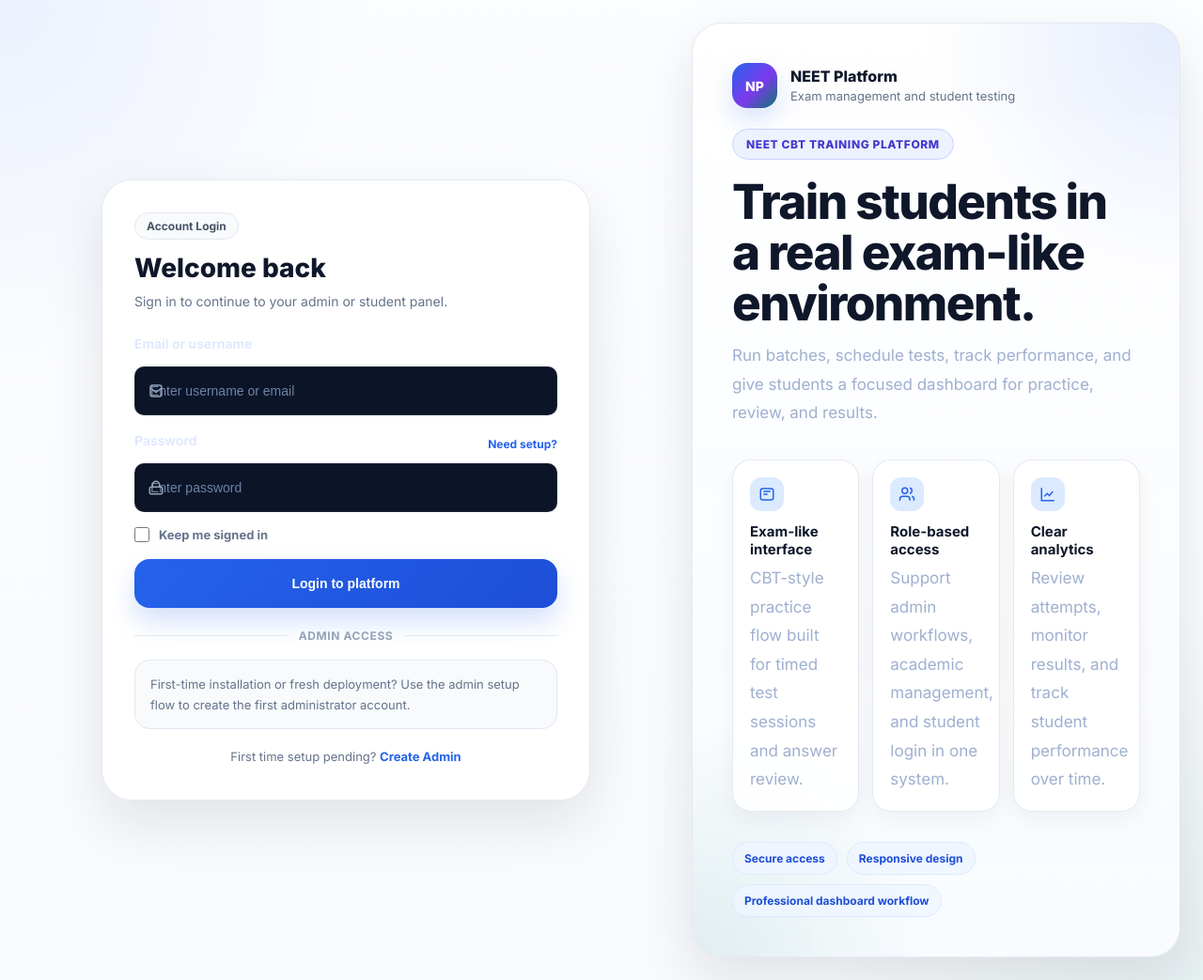
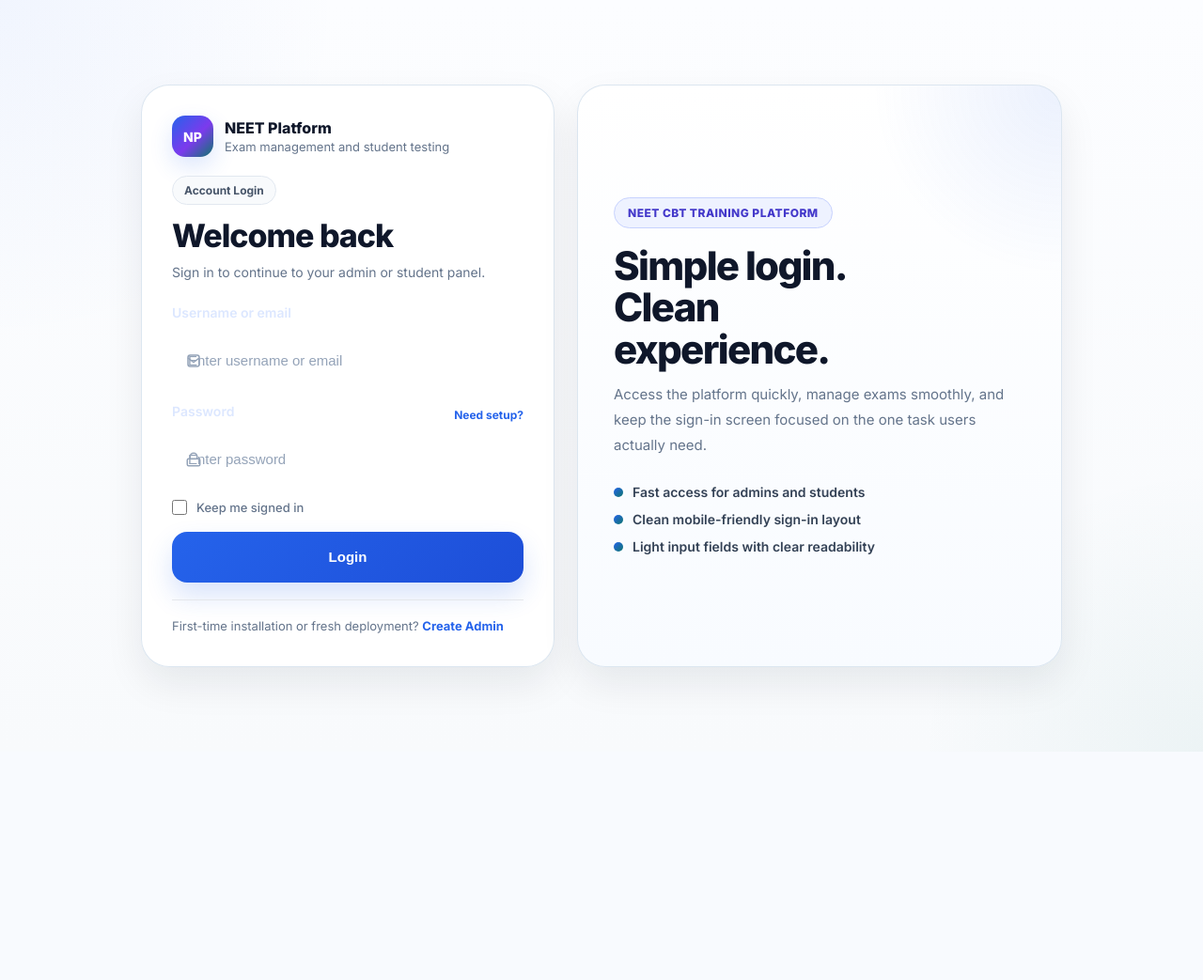
Before and after one commit to mudit0829/neet-platform, a Flask app: template templates/login.html in a window 1280 px wide. Shown: the whole page at 94% size. After the commit the page ends 730 px from the top, so only its background shows below. Run offline with Flask 3, Linux system fonts and the light colour scheme; the template is opened without the code that fills it, so the values that code supplies are empty.

Commit message:
Update login.html

```diff
--- a/templates/login.html
+++ b/templates/login.html
@@ -13,31 +13,35 @@
   <style>
     :root {
       --bg: #f8fafc;
-      --bg-soft: #f1f5f9;
-      --surface: rgba(255, 255, 255, 0.96);
-      --surface-strong: #ffffff;
-      --border: #e2e8f0;
+      --bg-soft: #eef4fb;
+      --surface: #ffffff;
+      --surface-soft: #f8fbff;
+      --border: #dbe5f0;
       --border-strong: #cbd5e1;
 
       --text: #0f172a;
       --text-soft: #334155;
       --text-muted: #64748b;
+      --text-faint: #94a3b8;
 
       --primary: #2563eb;
       --primary-hover: #1d4ed8;
       --primary-soft: #dbeafe;
 
       --success-bg: #ecfdf5;
-      --success-text: #047857;
+      --success-border: #bbf7d0;
+      --success-text: #166534;
+
       --danger-bg: #fef2f2;
-      --danger-text: #b91c1c;
+      --danger-border: #fecaca;
+      --danger-text: #991b1b;
 
-      --shadow-sm: 0 8px 24px rgba(15, 23, 42, 0.05);
-      --shadow-lg: 0 24px 60px rgba(15, 23, 42, 0.10);
+      --shadow-sm: 0 6px 18px rgba(15, 23, 42, 0.05);
+      --shadow-md: 0 18px 40px rgba(15, 23, 42, 0.08);
 
       --radius-md: 16px;
       --radius-lg: 24px;
-      --radius-xl: 32px;
+      --radius-xl: 30px;
     }
 
     * {
@@ -50,8 +54,8 @@
       font-family: 'Inter', sans-serif;
       color: var(--text);
       background:
-        radial-gradient(circle at top left, rgba(37, 99, 235, 0.08), transparent 24%),
-        radial-gradient(circle at bottom right, rgba(15, 118, 110, 0.07), transparent 24%),
+        radial-gradient(circle at top left, rgba(37, 99, 235, 0.05), transparent 24%),
+        radial-gradient(circle at bottom right, rgba(15, 118, 110, 0.05), transparent 20%),
         linear-gradient(180deg, #fcfdff 0%, #f8fafc 100%);
     }
 
@@ -60,197 +64,86 @@
     }
 
     a {
+      text-decoration: none;
       color: inherit;
-      text-decoration: none;
     }
 
-    .auth-page {
+    .login-shell {
       min-height: 100vh;
-      display: grid;
-      grid-template-columns: minmax(0, 1.05fr) minmax(420px, 520px);
-      align-items: stretch;
-      gap: 24px;
-      padding: 24px;
+      display: flex;
+      align-items: center;
+      justify-content: center;
+      padding: 20px;
     }
 
-    .auth-brand {
-      position: relative;
-      overflow: hidden;
+    .login-wrap {
+      width: 100%;
+      max-width: 980px;
+      display: grid;
+      grid-template-columns: minmax(320px, 440px) minmax(0, 1fr);
+      gap: 24px;
+      align-items: stretch;
+    }
+
+    .login-card,
+    .login-side {
+      background: rgba(255, 255, 255, 0.96);
+      border: 1px solid rgba(219, 229, 240, 0.95);
+      box-shadow: var(--shadow-md);
+      backdrop-filter: blur(10px);
+    }
+
+    .login-card {
       border-radius: var(--radius-xl);
-      border: 1px solid rgba(226, 232, 240, 0.9);
-      background:
-        radial-gradient(circle at top right, rgba(37, 99, 235, 0.12), transparent 24%),
-        radial-gradient(circle at bottom left, rgba(15, 118, 110, 0.10), transparent 22%),
-        linear-gradient(180deg, rgba(255,255,255,0.98) 0%, rgba(248,251,255,0.96) 100%);
-      box-shadow: var(--shadow-lg);
-      padding: 42px;
+      padding: 32px;
       display: flex;
       flex-direction: column;
-      justify-content: space-between;
-      min-height: calc(100vh - 48px);
+      justify-content: center;
     }
 
-    .brand-top {
-      max-width: 640px;
-    }
-
-    .brand-logo-row {
+    .brand-row {
       display: flex;
       align-items: center;
-      gap: 14px;
-      margin-bottom: 22px;
+      gap: 12px;
+      margin-bottom: 20px;
     }
 
     .brand-logo {
-      width: 48px;
-      height: 48px;
-      border-radius: 16px;
+      width: 44px;
+      height: 44px;
+      border-radius: 14px;
       display: inline-flex;
       align-items: center;
       justify-content: center;
+      background: linear-gradient(135deg, #2563eb 0%, #7c3aed 55%, #0f766e 100%);
+      color: #ffffff;
       font-size: 14px;
       font-weight: 800;
-      color: #ffffff;
-      background: linear-gradient(135deg, #2563eb 0%, #7c3aed 55%, #0f766e 100%);
-      box-shadow: 0 12px 28px rgba(37, 99, 235, 0.18);
+      box-shadow: 0 10px 24px rgba(37, 99, 235, 0.16);
       flex-shrink: 0;
     }
 
     .brand-name {
       font-size: 16px;
       font-weight: 800;
+      line-height: 1.2;
       color: var(--text);
-      line-height: 1.2;
     }
 
     .brand-subtitle {
-      margin-top: 3px;
+      margin-top: 2px;
       font-size: 13px;
       color: var(--text-muted);
     }
 
-    .brand-badge {
+    .login-head {
+      margin-bottom: 22px;
+    }
+
+    .login-kicker {
       display: inline-flex;
       align-items: center;
-      gap: 8px;
-      padding: 8px 14px;
-      border-radius: 999px;
-      background: #eef2ff;
-      color: #4338ca;
-      border: 1px solid #c7d2fe;
-      font-size: 12px;
-      font-weight: 800;
-      letter-spacing: 0.05em;
-      text-transform: uppercase;
-      margin-bottom: 18px;
-    }
-
-    .auth-brand h1 {
-      margin: 0 0 14px;
-      font-size: clamp(32px, 4vw, 52px);
-      line-height: 1.05;
-      font-weight: 800;
-      letter-spacing: -0.03em;
-      color: var(--text);
-      max-width: 12ch;
-    }
-
-    .brand-copy {
-      margin: 0;
-      max-width: 60ch;
-      color: var(--text-muted);
-      font-size: 16px;
-      line-height: 1.8;
-    }
-
-    .feature-grid {
-      display: grid;
-      grid-template-columns: repeat(3, minmax(0, 1fr));
-      gap: 14px;
-      margin-top: 34px;
-    }
-
-    .feature-card {
-      padding: 18px;
-      border-radius: 20px;
-      background: rgba(255, 255, 255, 0.84);
-      border: 1px solid rgba(226, 232, 240, 0.9);
-      box-shadow: var(--shadow-sm);
-      backdrop-filter: blur(8px);
-    }
-
-    .feature-icon {
-      width: 36px;
-      height: 36px;
-      border-radius: 12px;
-      display: inline-flex;
-      align-items: center;
-      justify-content: center;
-      margin-bottom: 12px;
-      background: var(--primary-soft);
-      color: var(--primary);
-    }
-
-    .feature-title {
-      margin: 0 0 6px;
-      font-size: 15px;
-      font-weight: 700;
-      color: var(--text);
-    }
-
-    .feature-text {
-      margin: 0;
-      font-size: 13px;
-      line-height: 1.65;
-      color: var(--text-muted);
-    }
-
-    .brand-footer {
-      margin-top: 32px;
-      display: flex;
-      flex-wrap: wrap;
-      gap: 10px;
-    }
-
-    .brand-chip {
-      display: inline-flex;
-      align-items: center;
-      gap: 8px;
-      padding: 9px 12px;
-      border-radius: 999px;
-      border: 1px solid #dbeafe;
-      background: rgba(239, 246, 255, 0.85);
-      color: #1d4ed8;
-      font-size: 12px;
-      font-weight: 700;
-    }
-
-    .auth-side {
-      display: flex;
-      align-items: center;
-      justify-content: center;
-      min-height: calc(100vh - 48px);
-    }
-
-    .auth-card {
-      width: 100%;
-      max-width: 520px;
-      border-radius: var(--radius-xl);
-      border: 1px solid rgba(226, 232, 240, 0.95);
-      background: var(--surface);
-      box-shadow: var(--shadow-lg);
-      backdrop-filter: blur(14px);
-      padding: 34px;
-    }
-
-    .auth-head {
-      margin-bottom: 24px;
-    }
-
-    .auth-eyebrow {
-      display: inline-flex;
-      align-items: center;
-      padding: 6px 12px;
+      padding: 7px 12px;
       border-radius: 999px;
       background: #f8fafc;
       color: #475569;
@@ -260,19 +153,21 @@
       margin-bottom: 14px;
     }
 
-    .auth-head h2 {
+    .login-head h1 {
       margin: 0 0 8px;
-      font-size: 28px;
-      line-height: 1.15;
+      font-size: 34px;
+      line-height: 1.1;
       font-weight: 800;
       color: var(--text);
+      letter-spacing: -0.03em;
     }
 
-    .auth-head p {
+    .login-head p {
       margin: 0;
       color: var(--text-muted);
       font-size: 14px;
       line-height: 1.7;
+      max-width: 40ch;
     }
 
     .flash {
@@ -288,13 +183,13 @@
     .flash-danger {
       background: var(--danger-bg);
       color: var(--danger-text);
-      border-color: #fecaca;
+      border-color: var(--danger-border);
     }
 
     .flash-success {
       background: var(--success-bg);
       color: var(--success-text);
-      border-color: #a7f3d0;
+      border-color: var(--success-border);
     }
 
     .login-form {
@@ -309,8 +204,8 @@
 
     .form-label-row {
       display: flex;
+      align-items: center;
       justify-content: space-between;
-      align-items: center;
       gap: 10px;
     }
 
@@ -320,7 +215,7 @@
       color: var(--text-soft);
     }
 
-    .forgot-link {
+    .setup-link-top {
       font-size: 12px;
       font-weight: 700;
       color: var(--primary);
@@ -339,33 +234,57 @@
       height: 18px;
       color: #94a3b8;
       pointer-events: none;
+      display: inline-flex;
+      align-items: center;
+      justify-content: center;
+    }
+
+    .input-icon svg {
+      width: 18px;
+      height: 18px;
+      display: block;
     }
 
     .form-control {
       width: 100%;
-      height: 52px;
+      height: 54px;
+      padding: 0 16px 0 46px;
+      border-radius: 16px;
       border: 1px solid var(--border-strong);
-      border-radius: 16px;
-      padding: 0 14px 0 44px;
-      background: var(--surface-strong);
-      color: var(--text);
-      font-size: 14px;
+      background: #ffffff !important;
+      color: var(--text) !important;
+      -webkit-text-fill-color: var(--text) !important;
+      font-size: 15px;
       outline: none;
-      transition: border-color 0.2s ease, box-shadow 0.2s ease, transform 0.2s ease;
+      box-shadow: none;
+      transition: border-color 0.18s ease, box-shadow 0.18s ease, background 0.18s ease;
       appearance: none;
     }
 
     .form-control::placeholder {
-      color: #94a3b8;
+      color: #94a3b8 !important;
+      -webkit-text-fill-color: #94a3b8 !important;
+      opacity: 1;
     }
 
     .form-control:focus {
-      border-color: var(--primary);
+      border-color: rgba(37, 99, 235, 0.48);
+      background: #ffffff !important;
+      color: var(--text) !important;
       box-shadow: 0 0 0 4px rgba(37, 99, 235, 0.10);
-      transform: translateY(-1px);
     }
 
-    .auth-options {
+    .form-control:-webkit-autofill,
+    .form-control:-webkit-autofill:hover,
+    .form-control:-webkit-autofill:focus,
+    .form-control:-webkit-autofill:active {
+      -webkit-box-shadow: 0 0 0 1000px #ffffff inset !important;
+      -webkit-text-fill-color: var(--text) !important;
+      caret-color: var(--text) !important;
+      border: 1px solid var(--border-strong) !important;
+    }
+
+    .login-options {
       display: flex;
       align-items: center;
       justify-content: space-between;
@@ -378,193 +297,201 @@
       display: inline-flex;
       align-items: center;
       gap: 10px;
+      color: var(--text-muted);
       font-size: 13px;
-      color: var(--text-muted);
+      font-weight: 500;
     }
 
     .checkbox-row input {
       width: 16px;
       height: 16px;
+      margin: 0;
       accent-color: var(--primary);
-      margin: 0;
     }
 
-    .btn-submit {
+    .login-btn {
       width: 100%;
-      height: 52px;
+      height: 54px;
       border: 0;
       border-radius: 16px;
       background: linear-gradient(135deg, #2563eb 0%, #1d4ed8 100%);
       color: #ffffff;
-      font-size: 14px;
+      font-size: 15px;
       font-weight: 800;
       cursor: pointer;
-      transition: transform 0.18s ease, box-shadow 0.18s ease, opacity 0.18s ease;
-      box-shadow: 0 14px 28px rgba(37, 99, 235, 0.20);
+      box-shadow: 0 14px 28px rgba(37, 99, 235, 0.18);
+      transition: transform 0.18s ease, box-shadow 0.18s ease;
     }
 
-    .btn-submit:hover {
+    .login-btn:hover {
       transform: translateY(-1px);
-      box-shadow: 0 18px 34px rgba(37, 99, 235, 0.24);
+      box-shadow: 0 18px 34px rgba(37, 99, 235, 0.22);
     }
 
-    .btn-submit:active {
+    .login-btn:active {
       transform: translateY(0);
     }
 
-    .auth-divider {
-      display: flex;
-      align-items: center;
-      gap: 12px;
-      margin: 22px 0 18px;
-      color: #94a3b8;
-      font-size: 12px;
-      font-weight: 700;
-      text-transform: uppercase;
-      letter-spacing: 0.05em;
-    }
-
-    .auth-divider::before,
-    .auth-divider::after {
-      content: "";
-      flex: 1;
-      height: 1px;
-      background: #e2e8f0;
-    }
-
-    .auth-note {
-      margin: 0;
-      padding: 14px 16px;
-      border-radius: 16px;
-      background: #f8fafc;
-      border: 1px solid #e2e8f0;
+    .setup-note {
+      margin-top: 18px;
+      padding-top: 16px;
+      border-top: 1px solid #e5e7eb;
       color: var(--text-muted);
       font-size: 13px;
       line-height: 1.7;
     }
 
-    .auth-footer {
-      margin-top: 18px;
-      text-align: center;
-      color: var(--text-muted);
-      font-size: 13px;
-      line-height: 1.7;
-    }
-
-    .auth-footer a {
+    .setup-note a {
       color: var(--primary);
       font-weight: 700;
     }
 
-    @media (max-width: 1100px) {
-      .auth-page {
+    .login-side {
+      border-radius: var(--radius-xl);
+      padding: 38px;
+      display: flex;
+      flex-direction: column;
+      justify-content: center;
+      background:
+        radial-gradient(circle at top right, rgba(37, 99, 235, 0.09), transparent 25%),
+        linear-gradient(180deg, #ffffff 0%, #f8fbff 100%);
+    }
+
+    .side-badge {
+      display: inline-flex;
+      align-items: center;
+      width: fit-content;
+      padding: 8px 14px;
+      border-radius: 999px;
+      background: #eef2ff;
+      border: 1px solid #c7d2fe;
+      color: #4338ca;
+      font-size: 12px;
+      font-weight: 800;
+      letter-spacing: 0.04em;
+      text-transform: uppercase;
+      margin-bottom: 18px;
+    }
+
+    .login-side h2 {
+      margin: 0 0 12px;
+      font-size: 42px;
+      line-height: 1.06;
+      font-weight: 800;
+      letter-spacing: -0.04em;
+      color: var(--text);
+      max-width: 11ch;
+    }
+
+    .login-side p {
+      margin: 0;
+      max-width: 44ch;
+      font-size: 15px;
+      line-height: 1.8;
+      color: var(--text-muted);
+    }
+
+    .side-points {
+      display: grid;
+      gap: 12px;
+      margin-top: 28px;
+    }
+
+    .side-point {
+      display: flex;
+      align-items: center;
+      gap: 10px;
+      color: var(--text-soft);
+      font-size: 14px;
+      font-weight: 600;
+    }
+
+    .side-dot {
+      width: 10px;
+      height: 10px;
+      border-radius: 999px;
+      background: linear-gradient(135deg, #2563eb, #0f766e);
+      flex-shrink: 0;
+    }
+
+    @media (max-width: 980px) {
+      .login-wrap {
         grid-template-columns: 1fr;
+        max-width: 540px;
       }
 
-      .auth-side {
-        order: 1;
-        min-height: auto;
-        align-items: flex-start;
+      .login-side {
+        order: 2;
+        padding: 24px;
       }
 
-      .auth-brand {
-        order: 2;
-        min-height: auto;
-        padding: 32px;
+      .login-card {
+        order: 1;
       }
 
-      .feature-grid {
-        grid-template-columns: 1fr 1fr;
+      .login-side h2 {
+        font-size: 28px;
+        max-width: none;
       }
     }
 
-    @media (max-width: 680px) {
-      .auth-page {
-        padding: 14px;
-        gap: 14px;
+    @media (max-width: 640px) {
+      .login-shell {
+        padding: 12px;
       }
 
-      .auth-side {
-        order: 1;
+      .login-wrap {
+        gap: 12px;
       }
 
-      .auth-brand {
-        order: 2;
-        padding: 22px 18px;
-        border-radius: 24px;
+      .login-card,
+      .login-side {
+        border-radius: 22px;
       }
 
-      .auth-card {
+      .login-card {
         padding: 22px 18px;
-        border-radius: 24px;
       }
 
-      .auth-head {
-        margin-bottom: 18px;
+      .login-side {
+        padding: 18px;
       }
 
-      .auth-brand h1 {
+      .login-head h1 {
         font-size: 28px;
-        max-width: none;
       }
 
-      .brand-copy {
+      .login-head p,
+      .login-side p {
         font-size: 14px;
-        line-height: 1.7;
       }
 
-      .feature-grid {
-        grid-template-columns: 1fr;
-        margin-top: 20px;
-      }
-
-      .feature-grid,
-      .brand-footer {
+      .login-side {
         display: none;
       }
 
-      .auth-options {
+      .login-options {
+        flex-direction: column;
         align-items: flex-start;
-        flex-direction: column;
-      }
-    }
-
-    @media (max-width: 480px) {
-      .auth-page {
-        padding: 10px;
-      }
-
-      .auth-brand {
-        padding: 18px 15px;
-      }
-
-      .auth-card {
-        padding: 20px 15px;
-      }
-
-      .brand-badge,
-      .auth-eyebrow {
-        font-size: 11px;
-      }
-
-      .auth-head h2 {
-        font-size: 24px;
-      }
-
-      .form-control,
-      .btn-submit {
-        height: 50px;
       }
     }
   </style>
 </head>
 <body>
-  <section class="auth-page">
-    <div class="auth-side">
-      <div class="auth-card">
-        <div class="auth-head">
-          <div class="auth-eyebrow">Account Login</div>
-          <h2>Welcome back</h2>
+  <section class="login-shell">
+    <div class="login-wrap">
+      <div class="login-card">
+        <div class="brand-row">
+          <div class="brand-logo">NP</div>
+          <div>
+            <div class="brand-name">NEET Platform</div>
+            <div class="brand-subtitle">Exam management and student testing</div>
+          </div>
+        </div>
+
+        <div class="login-head">
+          <div class="login-kicker">Account Login</div>
+          <h1>Welcome back</h1>
           <p>Sign in to continue to your admin or student panel.</p>
         </div>
 
@@ -580,10 +507,10 @@
 
         <form method="POST" class="login-form">
           <div class="form-group">
-            <label for="login">Email or username</label>
+            <label for="login">Username or email</label>
             <div class="input-wrap">
               <span class="input-icon" aria-hidden="true">
-                <svg viewBox="0 0 24 24" width="18" height="18" fill="none" stroke="currentColor" stroke-width="2">
+                <svg viewBox="0 0 24 24" fill="none" stroke="currentColor" stroke-width="2">
                   <path d="M4 7a3 3 0 0 1 3-3h10a3 3 0 0 1 3 3v10a3 3 0 0 1-3 3H7a3 3 0 0 1-3-3z"></path>
                   <path d="M4 8l8 6 8-6"></path>
                 </svg>
@@ -603,11 +530,11 @@
           <div class="form-group">
             <div class="form-label-row">
               <label for="password">Password</label>
-              <a href="{{ url_for('auth.setup') }}" class="forgot-link">Need setup?</a>
+              <a href="{{ url_for('auth.setup') }}" class="setup-link-top">Need setup?</a>
             </div>
             <div class="input-wrap">
               <span class="input-icon" aria-hidden="true">
-                <svg viewBox="0 0 24 24" width="18" height="18" fill="none" stroke="currentColor" stroke-width="2">
+                <svg viewBox="0 0 24 24" fill="none" stroke="currentColor" stroke-width="2">
                   <rect x="3" y="11" width="18" height="10" rx="2"></rect>
                   <path d="M7 11V8a5 5 0 0 1 10 0v3"></path>
                 </svg>
@@ -624,93 +551,36 @@
             </div>
           </div>
 
-          <div class="auth-options">
+          <div class="login-options">
             <label class="checkbox-row" for="remember">
               <input type="checkbox" id="remember" name="remember">
               <span>Keep me signed in</span>
             </label>
           </div>
 
-          <button type="submit" class="btn-submit">Login to platform</button>
+          <button type="submit" class="login-btn">Login</button>
         </form>
 
-        <div class="auth-divider">Admin access</div>
-
-        <p class="auth-note">
-          First-time installation or fresh deployment? Use the admin setup flow to create the first administrator account.
-        </p>
-
-        <div class="auth-footer">
-          First time setup pending?
+        <div class="setup-note">
+          First-time installation or fresh deployment?
           <a href="{{ url_for('auth.setup') }}">Create Admin</a>
         </div>
       </div>
-    </div>
 
-    <aside class="auth-brand">
-      <div class="brand-top">
-        <div class="brand-logo-row">
-          <div class="brand-logo">NP</div>
-          <div>
-            <div class="brand-name">NEET Platform</div>
-            <div class="brand-subtitle">Exam management and student testing</div>
-          </div>
-        </div>
-
-        <div class="brand-badge">NEET CBT Training Platform</div>
-
-        <h1>Train students in a real exam-like environment.</h1>
-
-        <p class="brand-copy">
-          Run batches, schedule tests, track performance, and give students a focused dashboard
-          for practice, review, and results.
+      <aside class="login-side">
+        <div class="side-badge">NEET CBT Training Platform</div>
+        <h2>Simple login. Clean experience.</h2>
+        <p>
+          Access the platform quickly, manage exams smoothly, and keep the sign-in screen focused on the one task users actually need.
         </p>
 
-        <div class="feature-grid">
-          <article class="feature-card">
-            <div class="feature-icon">
-              <svg viewBox="0 0 24 24" width="18" height="18" fill="none" stroke="currentColor" stroke-width="2">
-                <rect x="3" y="4" width="18" height="16" rx="3"></rect>
-                <path d="M7 8h10"></path>
-                <path d="M7 12h6"></path>
-              </svg>
-            </div>
-            <h3 class="feature-title">Exam-like interface</h3>
-            <p class="feature-text">CBT-style practice flow built for timed test sessions and answer review.</p>
-          </article>
-
-          <article class="feature-card">
-            <div class="feature-icon">
-              <svg viewBox="0 0 24 24" width="18" height="18" fill="none" stroke="currentColor" stroke-width="2">
-                <path d="M16 21v-2a4 4 0 0 0-4-4H6a4 4 0 0 0-4 4v2"></path>
-                <circle cx="9" cy="7" r="4"></circle>
-                <path d="M22 21v-2a4 4 0 0 0-3-3.87"></path>
-                <path d="M16 3.13a4 4 0 0 1 0 7.75"></path>
-              </svg>
-            </div>
-            <h3 class="feature-title">Role-based access</h3>
-            <p class="feature-text">Support admin workflows, academic management, and student login in one system.</p>
-          </article>
-
-          <article class="feature-card">
-            <div class="feature-icon">
-              <svg viewBox="0 0 24 24" width="18" height="18" fill="none" stroke="currentColor" stroke-width="2">
-                <path d="M3 3v18h18"></path>
-                <path d="M7 15l4-4 3 3 5-6"></path>
-              </svg>
-            </div>
-            <h3 class="feature-title">Clear analytics</h3>
-            <p class="feature-text">Review attempts, monitor results, and track student performance over time.</p>
-          </article>
+        <div class="side-points">
+          <div class="side-point"><span class="side-dot"></span><span>Fast access for admins and students</span></div>
+          <div class="side-point"><span class="side-dot"></span><span>Clean mobile-friendly sign-in layout</span></div>
+          <div class="side-point"><span class="side-dot"></span><span>Light input fields with clear readability</span></div>
         </div>
-      </div>
-
-      <div class="brand-footer">
-        <span class="brand-chip">Secure access</span>
-        <span class="brand-chip">Responsive design</span>
-        <span class="brand-chip">Professional dashboard workflow</span>
-      </div>
-    </aside>
+      </aside>
+    </div>
   </section>
 </body>
 </html>
```
